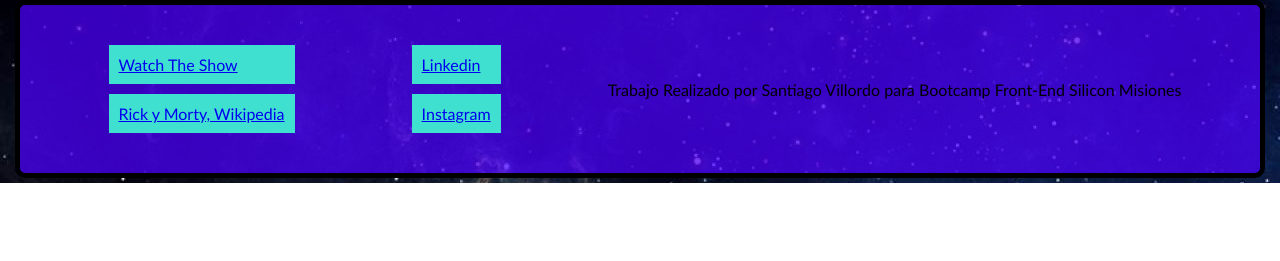
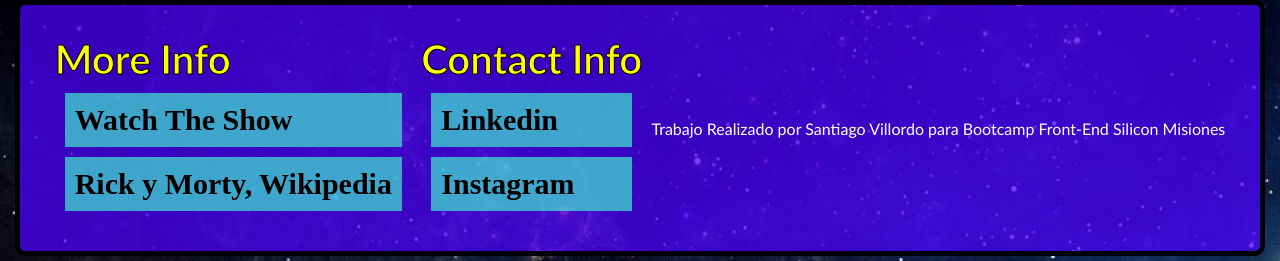
Before and after one commit to Saneti-Tarkaan/Trabajo-Integrador-Final, a plain HTML site: page index.html in a window 1280 px wide. Shown: the part 1694-1955 px from the top of the page. Before the commit the page ends 1877 px from the top, so only its background shows below. Drawn offline with Linux system fonts and the light colour scheme; no server answers; a web font is replaced by a local one.

Commit message:
version final listo para deploy, correccion media queries

```diff
--- a/index.html
+++ b/index.html
@@ -34,12 +34,14 @@
     </main>
     <footer id="info">
         <div class="watchTheShow">
+          <h3>More Info</h3>
           <ul>
             <li><a href="https://www.hbomax.com/ar/es/series/urn:hbo:series:GXkRjxwjR68PDwwEAABKJ" target="_blank">Watch The Show</a> </li>
             <li><a href="https://en.wikipedia.org/wiki/Rick_and_Morty" target="_blank">Rick y Morty, Wikipedia</a></li>
           </ul>
         </div>
           <div class="infoDeContacto">
+            <h3>Contact Info</h3>
             <ul>
                 <li><a href="https://www.linkedin.com/in/santiago-salvador-villordo-12737a1b9" target="_blank">Linkedin</a> </li>
                 <li><a href="https://www.instagram.com/santi_sv_/" target="_blank">Instagram</a> </li>
--- a/styles/style.css
+++ b/styles/style.css
@@ -64,7 +64,7 @@ header nav ul li a {
   font-size: 50px;
   font-family: "Trebuchet MS", "Lucida Sans Unicode", "Lucida Grande",
     "Lucida Sans", Arial, sans-serif;
-    -webkit-text-stroke: 2px black;
+  -webkit-text-stroke: 2px black;
 }
 .review p {
   font-size: 25px;
@@ -105,11 +105,30 @@ footer {
   align-items: center;
 }
 
-.watchTheShow ul li, .infoDeContacto ul li {
-    list-style: none;
-    background-color: rgba(64, 224, 208, 1);
+.watchTheShow ul li,
+.infoDeContacto ul li {
+  list-style: none;
+  background-color: rgba(64, 224, 208, 0.733);
   margin: 10px;
   padding: 10px;
+}
+.watchTheShow ul li a,
+.infoDeContacto ul li a {
+  font-size: 30px;
+  font-weight: bold;
+  font-family: "Times New Roman", Times, serif;
+  text-decoration: none;
+  color: black;
+}
+
+.watchTheShow h3, .infoDeContacto h3 {
+    color: yellow;
+    font-size: 40px;
+    -webkit-text-stroke: 1px black;
+}
+
+footer p {
+    color: white;
 }
 
 @media (max-width: 480px) {
@@ -118,10 +137,16 @@ footer {
     gap: 10px;
   }
 
+  header h1 {
+    font-size: 100px;
+  }
+
   main {
     padding: 20px;
   }
 
   footer {
+    display: flex;
+    flex-direction: column;
   }
 }
```
